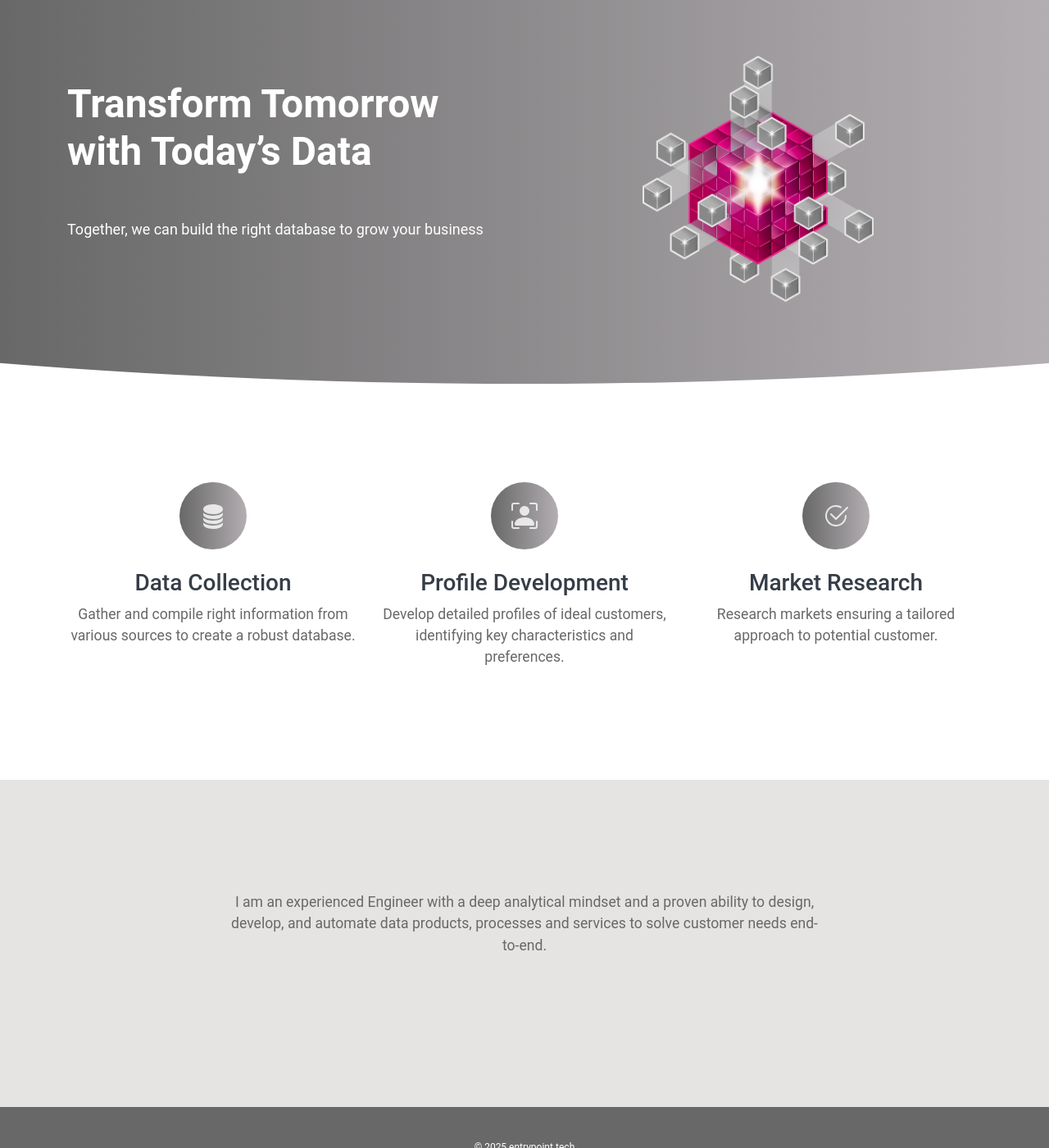
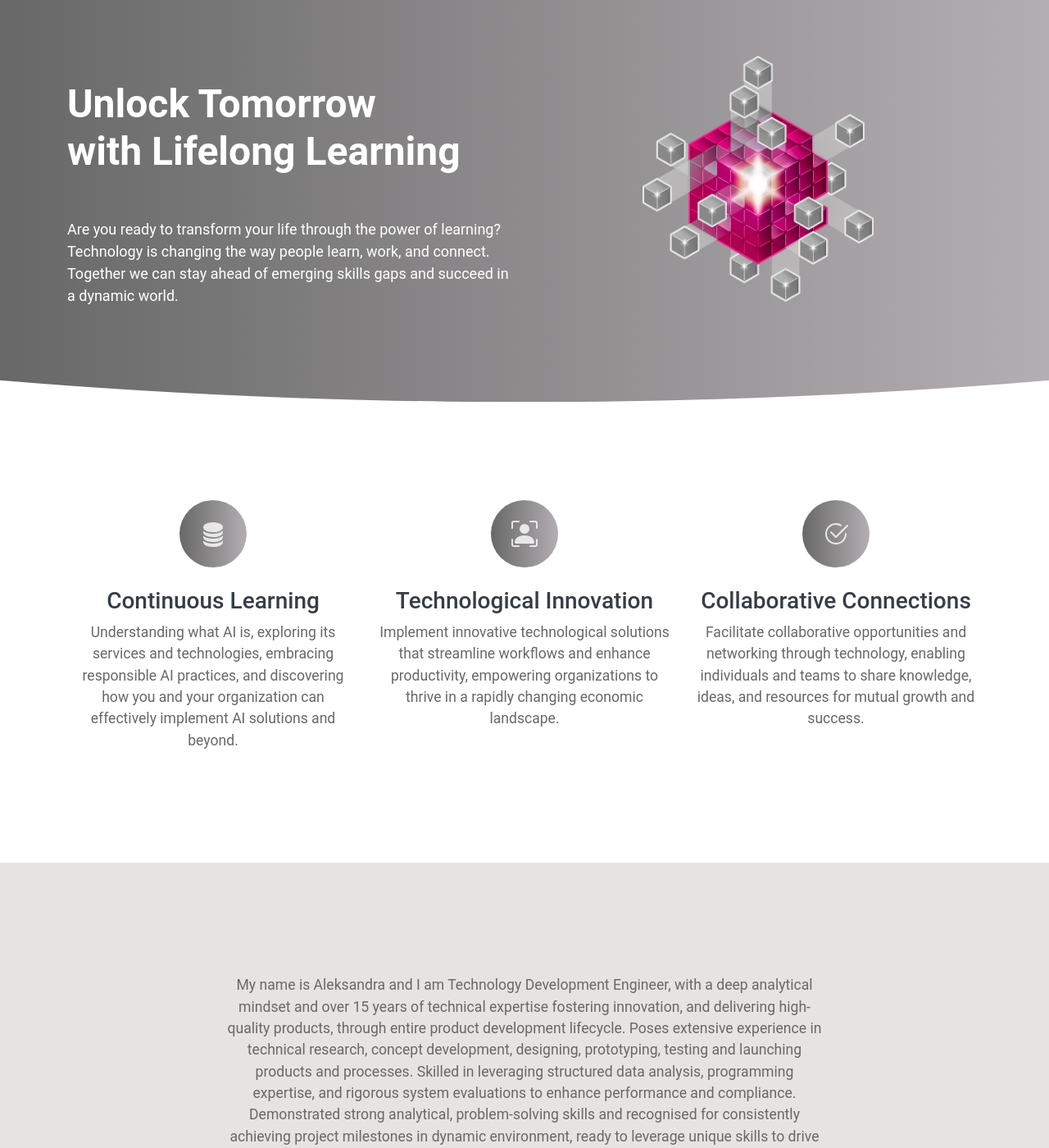
Before and after one commit to atarkowska/atarkowska.github.io, a Jekyll site: the page built from index.md, in a window 1280 px wide and 1400 px high. Shown: the whole window at 82% size. Built offline with Jekyll 4.4.1, drawn with Linux system fonts in a browser that asks for light colours; a script that is not in the unit is left out; comment, search, counter and statistics services are not loaded; some of the changed text lies outside the part shown.

Commit message:
update content

```diff
--- a/_layouts/default.html
+++ b/_layouts/default.html
@@ -24,9 +24,9 @@
       <div class="container content">
         <div class="row">
           <div class="col-md-6">
-            <h1>Transform Tomorrow<br>with Today’s Data</h1>
+            <h1>Unlock Tomorrow<br>with Lifelong Learning</h1>
             <br>
-            <p class="pt-4">Together, we can build the right database to grow your business</p>
+            <p class="pt-4">Are you ready to transform your life through the power of learning? Technology is changing the way people learn, work, and connect. Together we can stay ahead of emerging skills gaps and succeed in a dynamic world.</p>
           </div>
           <div class="col-md-6 text-center image d-none d-lg-block d-md-block">
             <img style="height: 300px;" viewbox="0 0 974.07 840.06" class="injected-svg modal__media modal__lg_media" src="/assets/images/clones-640.png">
@@ -42,26 +42,26 @@
         <div class="col-md-4 text-center col-sm-12 pb-5 pb-sm-0">
 
           <div class="icon bg-gradient">
-            <svg xmlns="http://www.w3.org/2000/svg" fill="currentColor" class="bi bi-box-seam" viewBox="0 0 16 16">
+            <svg xmlns="http://www.w3.org/2000/svg" fill="currentColor" class="bi bi-bookmark-check-fill" viewBox="0 0 16 16">
                 <path d="M3.904 1.777C4.978 1.289 6.427 1 8 1s3.022.289 4.096.777C13.125 2.245 14 2.993 14 4s-.875 1.755-1.904 2.223C11.022 6.711 9.573 7 8 7s-3.022-.289-4.096-.777C2.875 5.755 2 5.007 2 4s.875-1.755 1.904-2.223"></path>
                 <path d="M2 6.161V7c0 1.007.875 1.755 1.904 2.223C4.978 9.71 6.427 10 8 10s3.022-.289 4.096-.777C13.125 8.755 14 8.007 14 7v-.839c-.457.432-1.004.751-1.49.972C11.278 7.693 9.682 8 8 8s-3.278-.307-4.51-.867c-.486-.22-1.033-.54-1.49-.972"></path>
                 <path d="M2 9.161V10c0 1.007.875 1.755 1.904 2.223C4.978 12.711 6.427 13 8 13s3.022-.289 4.096-.777C13.125 11.755 14 11.007 14 10v-.839c-.457.432-1.004.751-1.49.972-1.232.56-2.828.867-4.51.867s-3.278-.307-4.51-.867c-.486-.22-1.033-.54-1.49-.972"></path>
                 <path d="M2 12.161V13c0 1.007.875 1.755 1.904 2.223C4.978 15.711 6.427 16 8 16s3.022-.289 4.096-.777C13.125 14.755 14 14.007 14 13v-.839c-.457.432-1.004.751-1.49.972-1.232.56-2.828.867-4.51.867s-3.278-.307-4.51-.867c-.486-.22-1.033-.54-1.49-.972"></path>
             </svg>
           </div>
-          <h3 class="pt-4">Data Collection</h3>
-          <p class="text-lead">Gather and compile right information from various sources to create a robust database.</p>
+          <h3 class="pt-4">Continuous Learning</h3>
+          <p class="text-lead">Understanding what AI is, exploring its services and technologies, embracing responsible AI practices, and discovering how you and your organization can effectively implement AI solutions and beyond.</p>
         </div>
 
         <div class="col-md-4 text-center col-sm-12 pb-sm-0">
           <div class="icon bg-gradient">
-            <svg xmlns="http://www.w3.org/2000/svg" fill="currentColor" class="bi bi-person-bounding-box" viewBox="0 0 16 16">
+            <svg xmlns="http://www.w3.org/2000/svg" fill="currentColor" class="bi bi-bullseye" viewBox="0 0 16 16">
               <path d="M1.5 1a.5.5 0 0 0-.5.5v3a.5.5 0 0 1-1 0v-3A1.5 1.5 0 0 1 1.5 0h3a.5.5 0 0 1 0 1zM11 .5a.5.5 0 0 1 .5-.5h3A1.5 1.5 0 0 1 16 1.5v3a.5.5 0 0 1-1 0v-3a.5.5 0 0 0-.5-.5h-3a.5.5 0 0 1-.5-.5M.5 11a.5.5 0 0 1 .5.5v3a.5.5 0 0 0 .5.5h3a.5.5 0 0 1 0 1h-3A1.5 1.5 0 0 1 0 14.5v-3a.5.5 0 0 1 .5-.5m15 0a.5.5 0 0 1 .5.5v3a1.5 1.5 0 0 1-1.5 1.5h-3a.5.5 0 0 1 0-1h3a.5.5 0 0 0 .5-.5v-3a.5.5 0 0 1 .5-.5"></path>
               <path d="M3 14s-1 0-1-1 1-4 6-4 6 3 6 4-1 1-1 1zm8-9a3 3 0 1 1-6 0 3 3 0 0 1 6 0"></path>
             </svg>
           </div>
-          <h3 class="pt-4">Profile Development</h3>
-          <p class="text-lead">Develop detailed profiles of ideal customers, identifying key characteristics and preferences.</p>
+          <h3 class="pt-4">Technological Innovation</h3>
+          <p class="text-lead">Implement innovative technological solutions that streamline workflows and enhance productivity, empowering organizations to thrive in a rapidly changing economic landscape.</p>
         </div>
 
         <div class="col-md-4 text-center col-sm-12 pb-5 pb-sm-0">
@@ -71,8 +71,8 @@
               <path d="M15.354 3.354a.5.5 0 0 0-.708-.708L8 9.293 5.354 6.646a.5.5 0 1 0-.708.708l3 3a.5.5 0 0 0 .708 0z"></path>
             </svg>
           </div>
-          <h3 class="pt-4">Market Research</h3>
-          <p class="text-lead">Research markets ensuring a tailored approach to potential customer.</p>
+          <h3 class="pt-4">Collaborative Connections</h3>
+          <p class="text-lead">Facilitate collaborative opportunities and networking through technology, enabling individuals and teams to share knowledge, ideas, and resources for mutual growth and success.</p>
         </div>
 
       </div>
--- a/index.md
+++ b/index.md
@@ -2,4 +2,9 @@
 layout: default
 ---
 
-I am an experienced Engineer with a deep analytical mindset and a proven ability to design, develop, and automate data products, processes and services to solve customer needs end-to-end.
+My name is Aleksandra and I am Technology Development Engineer, with a deep analytical mindset and over 15 years of technical expertise fostering innovation, and delivering high-quality products, through entire product development lifecycle.
+Poses extensive experience in technical research, concept development, designing, prototyping, testing and
+launching products and processes. Skilled in leveraging structured data analysis, programming expertise, and
+rigorous system evaluations to enhance performance and compliance. Demonstrated strong analytical,
+problem-solving skills and recognised for consistently achieving project milestones in dynamic environment,
+ready to leverage unique skills to drive product development and innovation.
```
